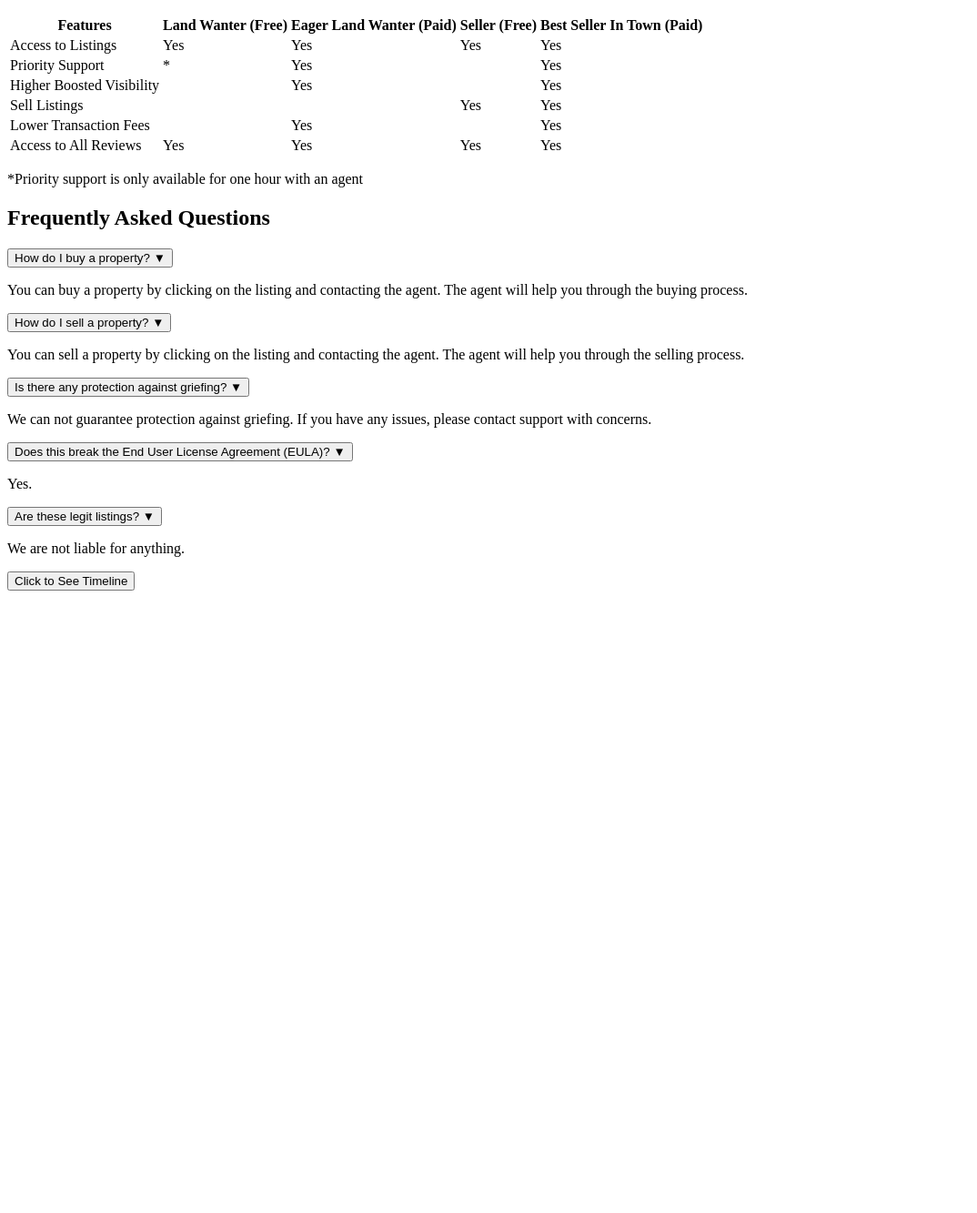
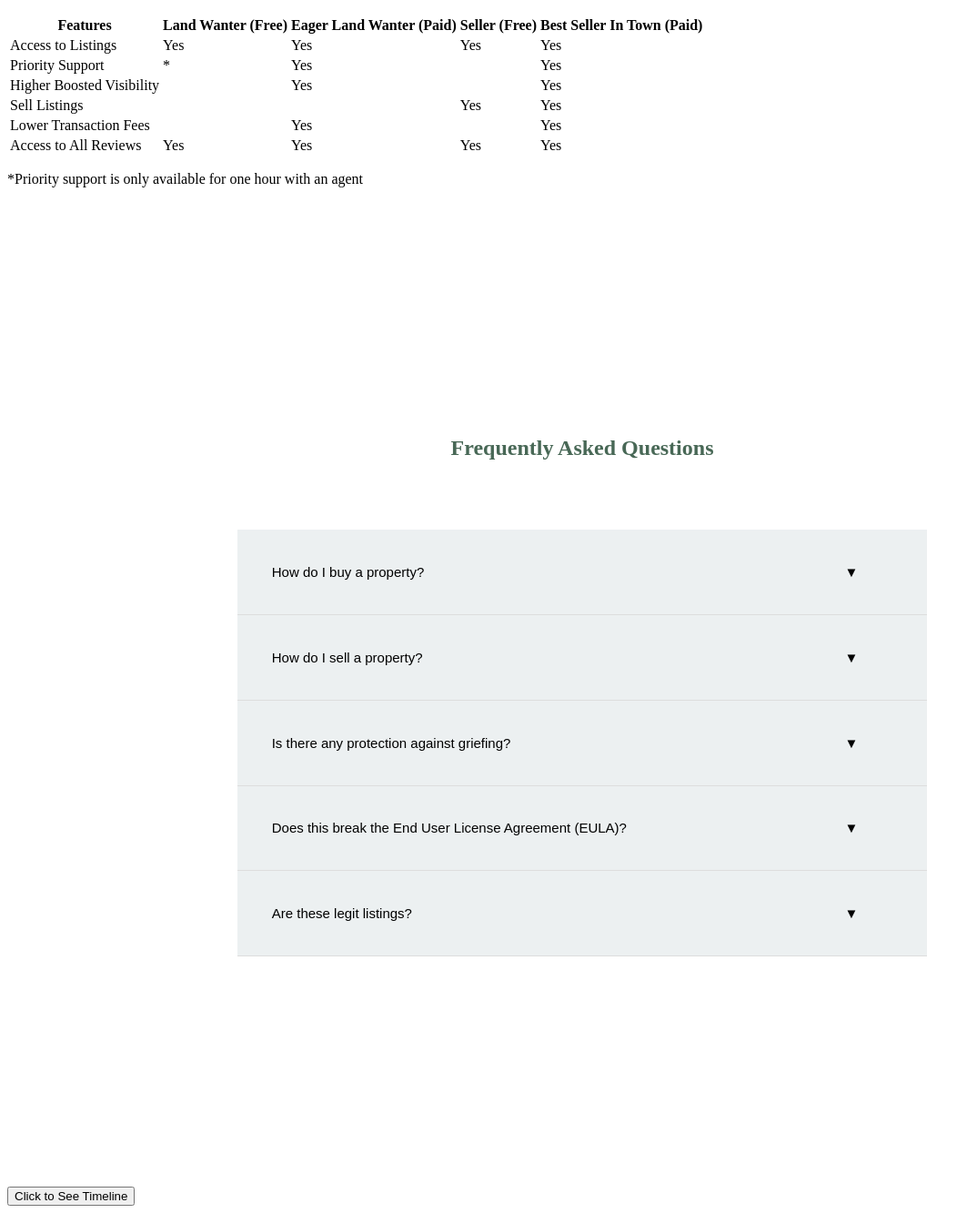
Before and after one commit to diamondmyracle/HW1, a PHP site: page / in a window 1280 px wide. Shown: the part 983-2316 px from the top of the page at 91% size, without its empty margins (0-1074 px from the left). Before the commit the page ends 1632 px from the top, so only its background shows below. Run offline with PHP 8.4, Linux system fonts and the light colour scheme.

Commit message:
Update cssForIndex.css
updated the css with all styling necessary for the FAQ section (refer to comment under the corresponding issue for link to website where I referenced the HTML, CSS, and JS code needed)

```diff
--- a/cssForIndex.css
+++ b/cssForIndex.css
@@ -31,4 +31,72 @@
 
 
 
-/* styling for
+
+/* styling for the FAQ section */
+    /*styling of main FAQ container*/
+.FAQ {
+    max-width: 80%;
+    margin: 15%;
+    padding: 5%;
+    font-family: 'Arial, sans-serif';
+    color: #3a4c40; /* Base text color: Dark green */
+}
+
+    /* styling for main title */
+.FAQ h2 {
+    text-align: center;
+    margin-bottom: 10%;
+    color: #486856; /* Dark green color */
+}
+
+    /* styling for each FAQ item */
+.faq-item {
+    border-bottom: 1px solid #ddd; /* Light gray border between items */
+    overflow: hidden; /* Hide overflowing content */
+}
+
+    /* styling for the question buttons */
+.faq-question {
+    background-color: #ecf0f1; /* light-gray background */
+    width: 100%;
+    padding: 5%;
+    text-align: left;
+    font-size: 15px;
+    border: none;
+    outline: none;
+    cursor: pointer;
+    position: relative;
+    transition: background-color 0.3s ease; /* smooth background transition on hover */
+}
+
+    /* styling a hover effect for question buttons */
+.faq-question:hover {
+    background-color: #d0d7de; /* Slightly darker gray on hover */
+}
+
+    /* styling for the arrow icon of the question buttons */
+.faq-question .arrow {
+    position: absolute;
+    right: 10%;
+    transition: transform 0.3s ease; /* Smooth rotation transition */
+}
+
+    /* rotate the arrow when the question has been expanded */
+.faq-question.active .arrow {
+    transform: rotate(180deg); /* rotate the arrow 180 degrees */
+}
+
+    /* style for the answer sections */
+.faq-answer {
+    max-height: 0; /* this will hide the answer initially */
+    overflow: hidden;
+    transition: max-height 0.3s ease; /* smooth transition for expanding */
+    background-color: #fff; /* white background for answers */
+}
+
+    /* style for the answer text */
+.faq-answer p {
+    padding: 10%;
+    line-height: 1.5; /* increasing line height for better readability */
+    color: #486856; /* Dark green color */
+}
```
